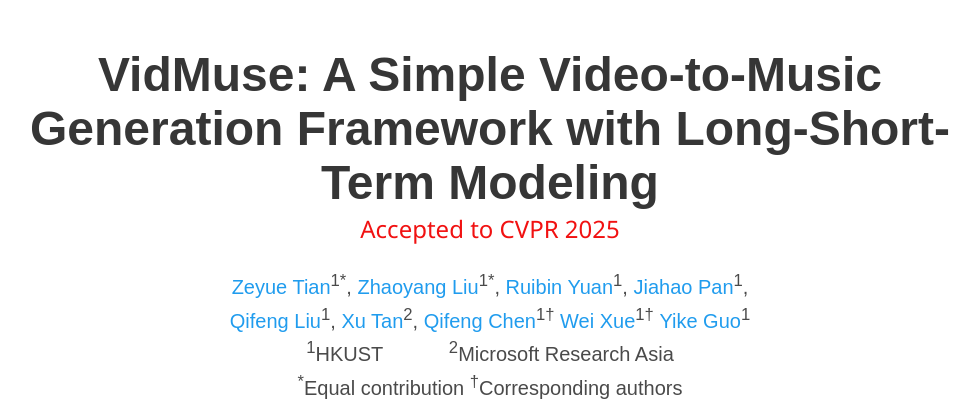
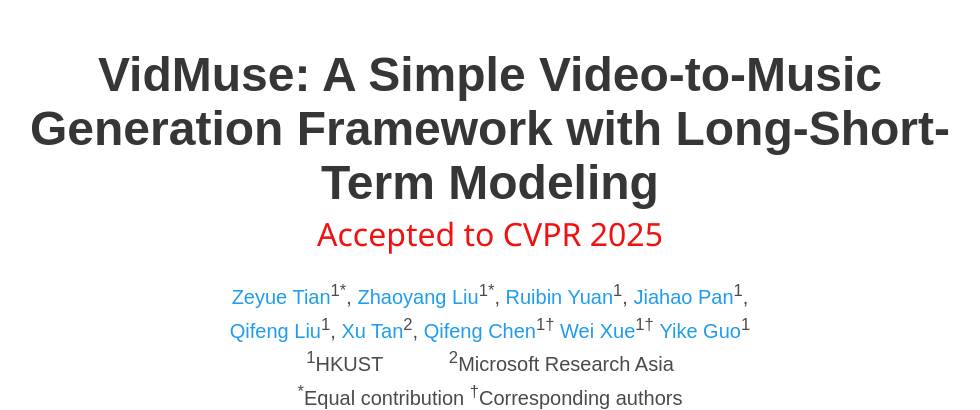
Before and after one commit to VidMuse/VidMuse.github.io, a plain HTML site: page index.html in a window 1280 px wide. Shown: the top 410 px of the page, without its empty margins (150-1130 px from the left). Drawn offline with nearby package versions, Linux system fonts and the light colour scheme; some icons are missing; a web font is replaced by a local one.

Commit message:
VidMuse-CVPR

```diff
--- a/index.html
+++ b/index.html
@@ -150,7 +150,9 @@
         <div class="column has-text-centered">
           <h1 class="title is-1 publication-title">VidMuse: A Simple Video-to-Music Generation Framework with
             Long-Short-Term Modeling</h1>
-            <h2 class="subtitle is-4" style="color: #f11111;">Accepted to CVPR 2025</h2>
+            <h2 class="subtitle is-4" style="color: #f11111; font-size: 2rem;">
+              Accepted to CVPR 2025
+            </h2>
           <div class="is-size-5 publication-authors">
             <span class="author-block">
               <a href="https://scholar.google.com/citations?user=dghq4MQAAAAJ&hl=zh-CN&authuser=1&oi=ao
```
